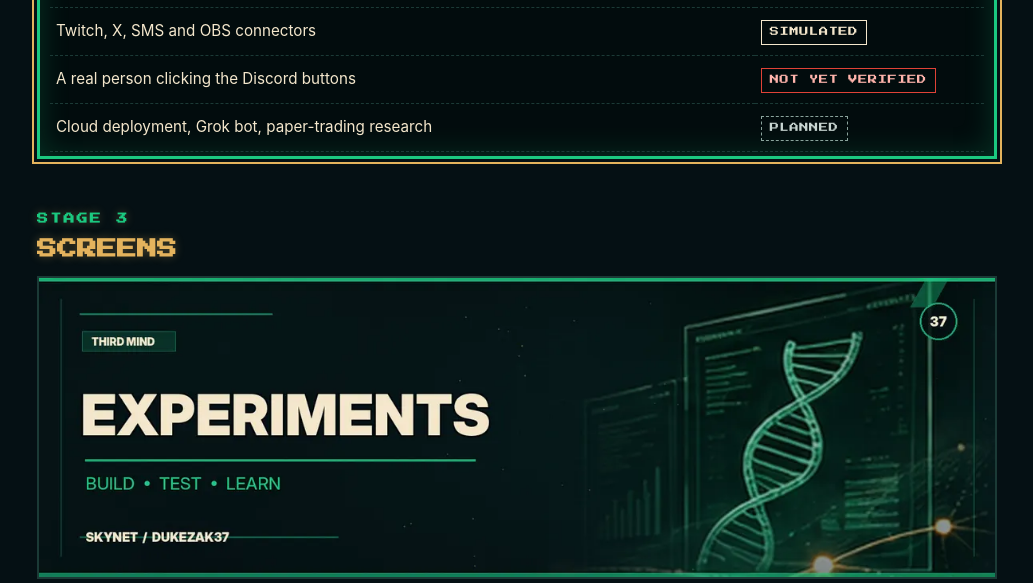
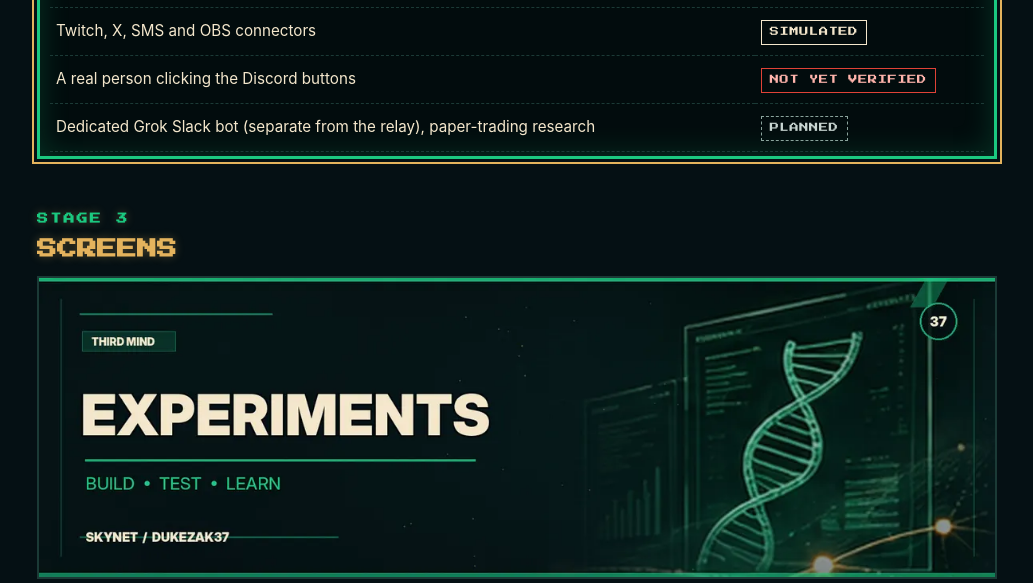
Before and after one commit to DukeZak37/third-mind-showcase, a plain HTML site: page index.html in a window 1280 px wide. Shown: the part 3143-3726 px from the top of the page, without its empty margins (123-1156 px from the left). Drawn offline with Linux system fonts and the light colour scheme.

Commit message:
Distinguish a dedicated Grok bot from the relay (#1)
Co-authored-by: Devin AI <158243242+devin-ai-integration[bot]@users.noreply.github.com>

```diff
--- a/index.html
+++ b/index.html
@@ -161,7 +161,7 @@ body.turbo .floor{animation-duration:.4s}body.turbo .title{animation:hue 2s line
 <tr><td>GPT, Grok and Bahamut replies inside Discord</td><td><span class="tag sim">SIMULATED</span></td></tr>
 <tr><td>Twitch, X, SMS and OBS connectors</td><td><span class="tag sim">SIMULATED</span></td></tr>
 <tr><td>A real person clicking the Discord buttons</td><td><span class="tag todo">NOT YET VERIFIED</span></td></tr>
-<tr><td>Cloud deployment, Grok bot, paper-trading research</td><td><span class="tag plan">PLANNED</span></td></tr>
+<tr><td>Dedicated Grok Slack bot (separate from the relay), paper-trading research</td><td><span class="tag plan">PLANNED</span></td></tr>
 </tbody>
 </table></div>
 
```
Also changed, not shown: 3 other files.
